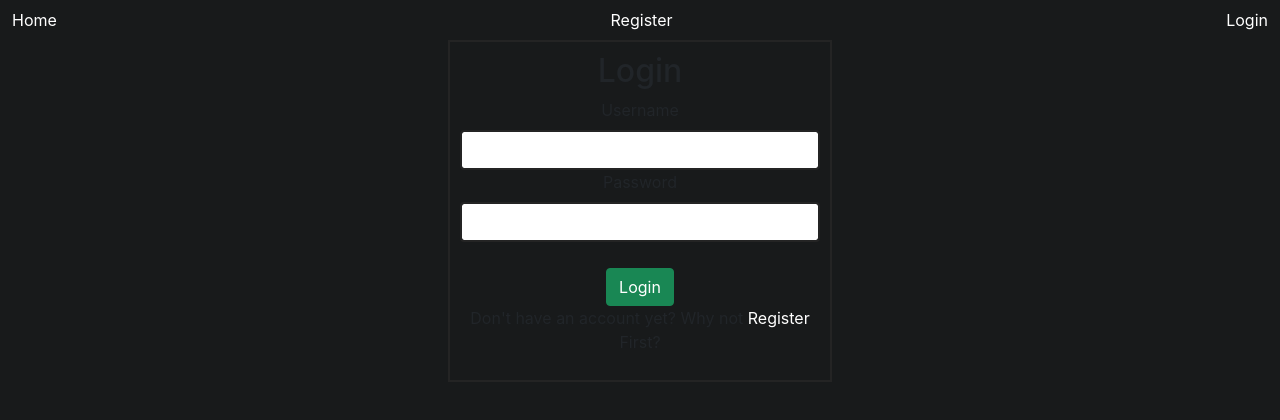
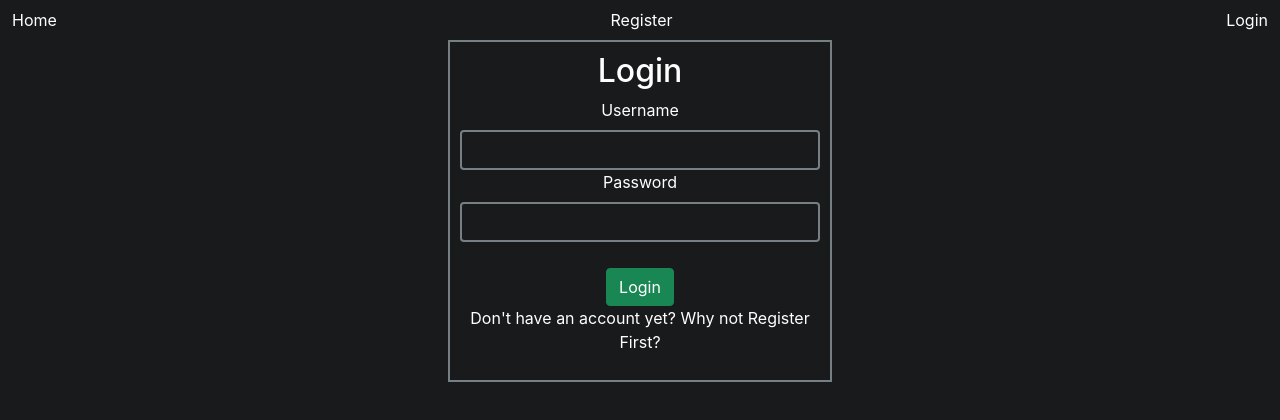
Before and after one commit to PatrickBoynton/night_watch, a React (Create React App) app in the folder frontend/static/: page /login in a window 1280 px wide. Shown: the top 420 px of the page. Built offline with nearby package versions, Linux system fonts and the light colour scheme.

Commit message:
Working on styling the cards.

```diff
--- a/frontend/static/src/App.css
+++ b/frontend/static/src/App.css
@@ -3,21 +3,25 @@
 }
 .login-register {
   width: 30%;
-  border: 2px solid #242424;
+  border: 2px solid #768084;
+  color: #fff;
   padding: 10px;
   margin: 0 auto;
 }
 input {
-  border: 2px solid #242424!important;
+  color: white!important;
+  border: 2px solid #768084!important;
+  background-color: #181a1b!important;
 }
 textarea {
-  border: 2px solid #242424!important;
+  color: white!important;
+  border: 2px solid #768084!important;
+  background-color: #181a1b!important;
 }
 .card{
   width: 25%;
-  margin: 5px;
   border: 2px solid #768084;
-  margin-bottom: 20px;
+  margin: 5px 5px 20px;
   background-color: #c7ced0;
 }
 a{
@@ -42,3 +46,6 @@ button{
 img {
   width: 100%;
 }
+.event-card{
+  width: 100%;
+}
```
